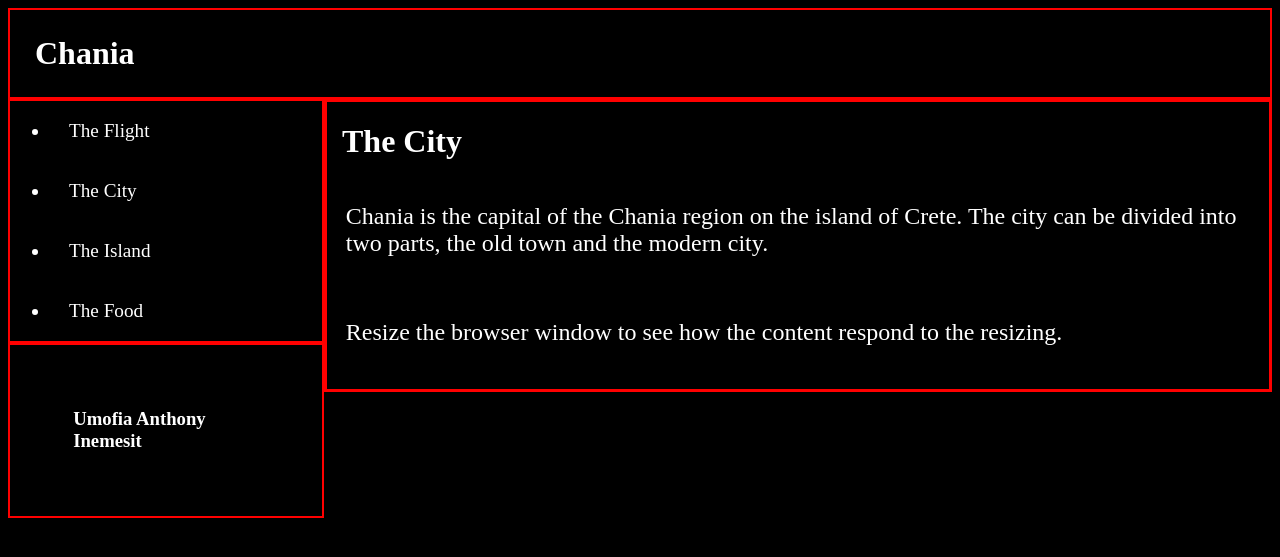
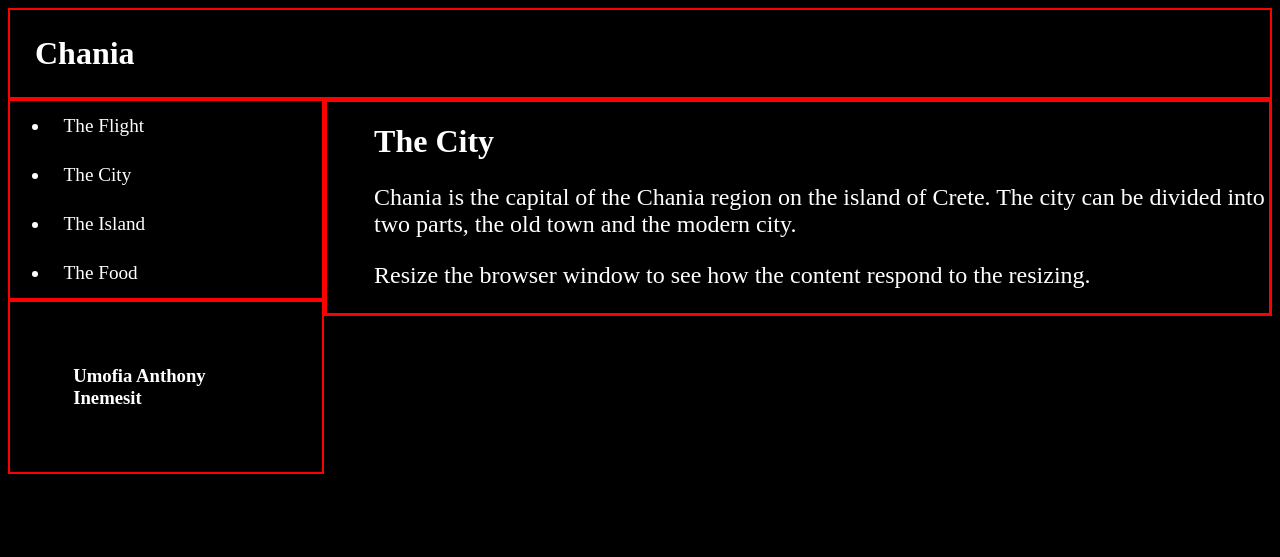
Before and after one commit to TONY65391/toneri, a Django app: page /test/ in a window 1280 px wide. Shown: the top 557 px of the page. Run offline with Django 4.2, Linux system fonts and the light colour scheme.

Commit message:
git commit -m "almost done"

```diff
--- a/WEBSITE/templates/test.html
+++ b/WEBSITE/templates/test.html
@@ -9,8 +9,8 @@
         *{box-sizing: border-box;}
         h1.heading{border: 2px solid red; padding: 25px; margin: 0;}
         ul{border: 2px solid red; margin: 0;}
-        li{padding: 7%; font-size: larger;}
-        p{padding: 2%; font-size: x-large;}
+        li{padding: 5%; font-size: larger;}
+        p{padding-left: 5%; font-size: x-large;}
     </style>
 <body>
     <div>
@@ -28,7 +28,7 @@
         </div>
 
         <div style="width: 75%; float: right; border: 3px solid red;">
-            <h1 style="padding-left: 15px;">The City</h1>
+            <h1 style="padding-left: 5%;">The City</h1>
             <p>Chania is the capital of the Chania region on the island of Crete. The city can be divided into two parts, the old town and the modern city.</p>
             <p>Resize the browser window to see how the content respond to the resizing.</p>
         </div>
```
Also changed, not shown: WEBSITE/templates/home.html (+21 -0 lines).
